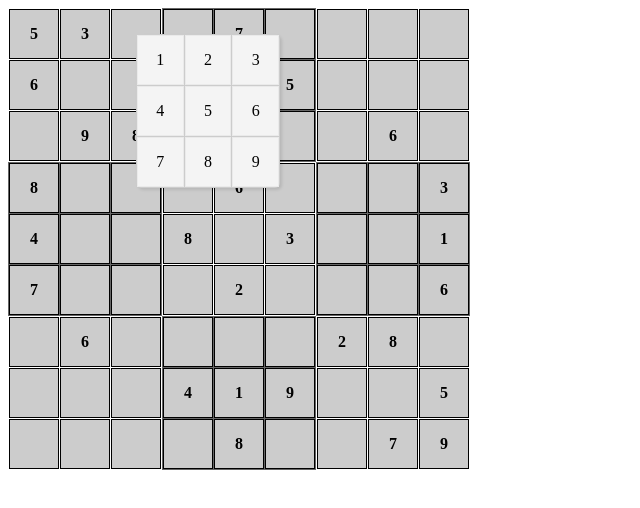
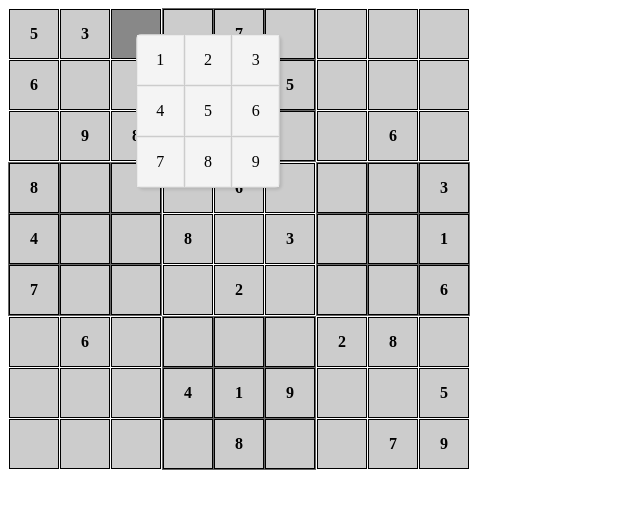
Before and after one commit to uplne/html-sudoku, a website: page index.html in a window 1280 px wide. Both pictures are taken after a click on the element 136 px from the left and 34 px from the top of the page. Shown: the whole page, without its empty margins (0-640 px from the left). Drawn offline with Linux system fonts and the light colour scheme.

Commit message:
Cell is-active state.

```diff
--- a/sass/main.scss
+++ b/sass/main.scss
@@ -25,6 +25,10 @@ $cell-size: 3em;
     cursor: default;
     font-weight: bold;
     text-align: center;
+
+    &.is-active {
+        background-color: #888;
+    }
 }
 
 .sudoku__cell--dynamic {
--- a/static/js/app/sudoku.js
+++ b/static/js/app/sudoku.js
@@ -27,6 +27,7 @@ var Sudoku = function() {
  		},
 
  		clickHandler: function(e) {
+ 			api.toggleActive(e.target);
  			api.renderPicker(e.target);
  		},
 
@@ -60,6 +61,19 @@ var Sudoku = function() {
  		renderPicker: function(element) {
  			var picker = new NumberPicker(element);
  				picker.addToDOM();
+ 		},
+
+ 		/**
+ 		 * Add/remove is-active class
+ 		 */
+ 		toggleActive: function(element) {
+ 			var el = bonzo(element);
+
+ 			if (el.hasClass("is-active")) {
+ 				el.removeClass("is-active");
+ 			} else {
+ 				el.addClass("is-active");
+ 			}
  		}
  	};
 
--- a/test/unit/sudoku_spec.js
+++ b/test/unit/sudoku_spec.js
@@ -74,5 +74,19 @@ describe("Sudoku", function() {
 
 			expect(sut.renderPicker).toHaveBeenCalledWith(element);
 		});
+
+		it("should set current cell to active", function() {
+			spyOn(sut, "toggleActive").andCallThrough();
+
+			sut.bindEvents();
+			bean.fire(qwery(".sudoku__cell")[0], 'click');
+
+			expect(sut.toggleActive).toHaveBeenCalled();
+			expect(bonzo(qwery(".sudoku__cell")[0]).hasClass("is-active")).toEqual(true);
+
+			bean.fire(qwery(".sudoku__cell")[0], 'click');
+
+			expect(bonzo(qwery(".sudoku__cell")[0]).hasClass("is-active")).toEqual(false);
+		});
 	});
 });
```
Also changed, not shown: static/css/main.css.
